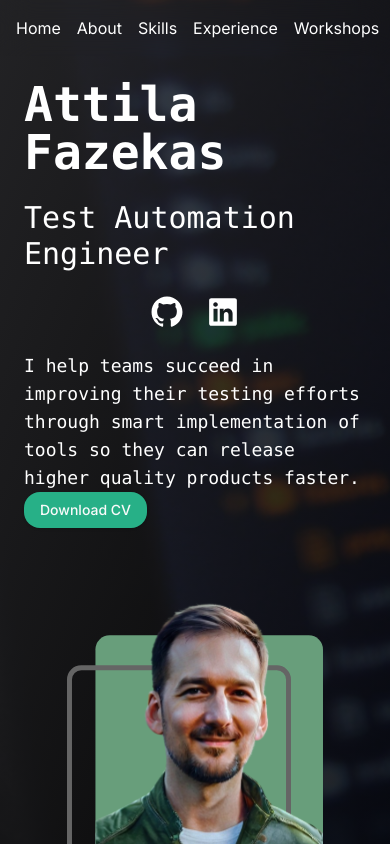
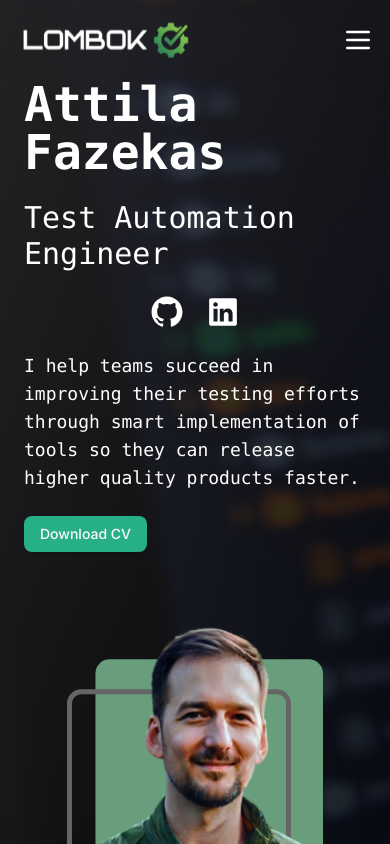
Before and after one commit to LombokAB/lombok-ab-website, a Next.js app: page / in a window 390 px wide. Shown: the top 844 px of the page. Built offline with nearby package versions, Linux system fonts and the light colour scheme.

Commit message:
feat: add and style hubmurger menu, improve linking on sections

```diff
--- a/src/components/ExperienceSection.tsx
+++ b/src/components/ExperienceSection.tsx
@@ -19,7 +19,10 @@ export const ExperienceSection: React.FC<ExperienceSectionProps> = ({
   certificationsTitle,
 }) => {
   return (
-    <section className="relative w-full bg-banner bg-cover min-h-dvh px-6 lg:px-16 content-center py-10">
+    <section
+      className="relative w-full bg-banner bg-cover min-h-dvh px-6 lg:px-16 content-center py-10"
+      id="experience"
+    >
       {/* Overlay */}
       <div className="absolute inset-0 bg-gradient-to-tl from-black to-zinc-800 opacity-85" />
       {/* Text Content */}
--- a/src/components/ExpertServicesSection.tsx
+++ b/src/components/ExpertServicesSection.tsx
@@ -1,5 +1,5 @@
 import { Service } from '@/data/services-data';
-import { ServiceCard } from './ServiceCard';
+import { ServiceCard } from '@/components/ServiceCard';
 
 interface ExpertServicesProps {
   header: string;
@@ -11,7 +11,10 @@ export const ExpertServicesSection: React.FC<ExpertServicesProps> = ({
   services,
 }) => {
   return (
-    <section className="md:px-12 bg-primary-grey min-h-dvh px-6 lg:px-16 content-center py-10 md:py-10 lg:py-0">
+    <section
+      className="md:px-12 bg-primary-grey min-h-dvh px-6 lg:px-16 content-center py-10 md:py-10 lg:py-0"
+      id="skills"
+    >
       <div className="container mx-auto">
         <h2 className="font-bold text-center text-white mb-12 ">{header}</h2>
         <div className="grid grid-cols-1 gap-10 md:grid-cols-2 lg:grid-cols-3">
--- a/src/components/Header.tsx
+++ b/src/components/Header.tsx
@@ -8,10 +8,10 @@ export const Header: React.FC = () => {
         <Navbar
           items={[
             { label: 'Home', href: '/' },
-            { label: 'About', href: '/about' },
-            { label: 'Skills', href: '/skills' },
-            { label: 'Experience', href: '/experience' },
-            { label: 'Workshops', href: '/workshops' },
+            { label: 'About', href: '#hero' },
+            { label: 'Skills', href: '#skills' },
+            { label: 'Experience', href: '#experience' },
+            { label: 'Workshops', href: '#workshops' },
             { label: 'Contact', href: '/contact' },
           ]}
           logoUrl={Logo}
--- a/src/components/Hero.tsx
+++ b/src/components/Hero.tsx
@@ -20,12 +20,15 @@ export const Hero: React.FC<HeroProps> = ({
   buttonLink,
 }) => {
   return (
-    <section className="relative min-h-dvh w-full bg-banner bg-cover px-6 lg:px-16 content-center pt-20 pb-10 md:py-10 lg:py-0">
+    <section
+      className="relative min-h-dvh w-full bg-banner bg-cover px-6 lg:px-16 content-center pt-20 pb-10 md:py-10 lg:py-0"
+      id="hero"
+    >
       {/* Overlay */}
       <div className="absolute inset-0 bg-gradient-to-tl from-black to-zinc-800 opacity-85"></div>
       {/* Text Content */}
       <div className="relative z-10 mx-auto flex flex-col lg:flex-row items-center justify-center">
-        <div className="flex-1 text-white lg:text-left space-y-6 max-w-prose gap-6">
+        <div className="flex-1 text-white lg:text-left space-y-6 max-w-prose">
           <h2 className="text-5xl lg:text-6xl font-bold text-start">{name}</h2>
           <h1 className="text-3xl lg:text-4xl text-start">{title}</h1>
           <div className="flex justify-center lg:justify-start gap-6 md:gap-10">
@@ -35,7 +38,9 @@ export const Hero: React.FC<HeroProps> = ({
           <p className="text-start text-lg">{paragraph}</p>
           {buttonLink && (
             <a href={buttonLink}>
-              <Button variant="default">{buttonText}</Button>
+              <Button variant="default" className="mt-6">
+                {buttonText}
+              </Button>
             </a>
           )}
         </div>
--- a/src/components/Navbar.tsx
+++ b/src/components/Navbar.tsx
@@ -1,7 +1,10 @@
+'use client';
 import Link from 'next/link';
-import React from 'react';
+import React, { useState, useEffect, useRef } from 'react';
 import { cn } from '@/lib/utils';
 import Image from 'next/image';
+import { AnimatePresence, motion } from 'framer-motion';
+import { MenuIcon, XIcon } from 'lucide-react';
 
 interface NavItem {
   label: string;
@@ -22,17 +25,42 @@ export const Navbar: React.FC<NavbarProps> = ({
   className,
   logoUrl,
 }) => {
+  const [isMobileMenuOpen, setMobileMenuOpen] = useState(false);
+  const mobileMenuRef = useRef<HTMLDivElement>(null);
+
+  const toggleMobileMenu = () => {
+    setMobileMenuOpen(!isMobileMenuOpen);
+  };
+
+  useEffect(() => {
+    const handleClickOutside = (event: MouseEvent) => {
+      if (
+        isMobileMenuOpen &&
+        mobileMenuRef.current &&
+        !mobileMenuRef.current.contains(event.target as Node)
+      ) {
+        setMobileMenuOpen(false);
+      }
+    };
+
+    document.addEventListener('mousedown', handleClickOutside);
+    return () => {
+      document.removeEventListener('mousedown', handleClickOutside);
+    };
+  }, [isMobileMenuOpen]);
+
   return (
     <nav className={cn('p-4 flex justify-between items-center', className)}>
-      <Link href="/">
-        <Image src={logoUrl} alt="Logo" />
+      <Link href="/" aria-label="Go to homepage">
+        <Image src={logoUrl} alt="Logo" priority />
       </Link>
-      <ul className="flex space-x-4 ">
+      {/* Desktop Navigation (Medium screens and up) */}
+      <ul className="hidden md:flex space-x-4">
         {items.map((item) => (
           <li key={item.href}>
             <Link
               href={item.href}
-              className="text-white hover:text-gray-300"
+              className="text-white hover:text-design-green transition-colors duration-300"
               onClick={item.onClick}
             >
               {item.label}
@@ -41,6 +69,59 @@ export const Navbar: React.FC<NavbarProps> = ({
         ))}
       </ul>
       {children}
+
+      {/* Mobile Hamburger Menu Button (Small screens)  */}
+      <motion.button
+        className="md:hidden text-white hover:text-design-green/85 focus:outline-none z-50"
+        onClick={toggleMobileMenu}
+        aria-label="Toggle navigation menu"
+      >
+        {isMobileMenuOpen ? (
+          <motion.div
+            initial={{ opacity: 0, y: -10 }}
+            animate={{ opacity: 1, y: 0 }}
+            transition={{ duration: 0.2, ease: 'easeOut' }}
+          >
+            <XIcon className="size-8" />
+          </motion.div>
+        ) : (
+          <motion.div
+            initial={{ opacity: 0, y: -10 }}
+            animate={{ opacity: 1, y: 0 }}
+            transition={{ duration: 0.2, ease: 'easeOut' }}
+          >
+            <MenuIcon className="size-8" />
+          </motion.div>
+        )}
+      </motion.button>
+
+      {/* Mobile menu panel (small screens) - animatePresence for mount/unmount animation */}
+      <AnimatePresence>
+        {isMobileMenuOpen && (
+          <motion.div
+            ref={mobileMenuRef}
+            className="md:hidden absolute top-full left-0 right-0 shadow-md bg-neutral-900/95"
+            initial={{ opacity: 0, y: -10 }}
+            animate={{ opacity: 1, y: 0 }}
+            exit={{ opacity: 0, y: -10 }}
+            transition={{ duration: 0.2, ease: 'easeOut' }}
+          >
+            <ul className="text-center space-y-4 py-2">
+              {items.map((item) => (
+                <li key={item.href}>
+                  <Link
+                    href={item.href}
+                    className="text-white hover:text-design-green transition-colors duration-300 text-lg"
+                    onClick={item.onClick}
+                  >
+                    {item.label}
+                  </Link>
+                </li>
+              ))}
+            </ul>
+          </motion.div>
+        )}
+      </AnimatePresence>
     </nav>
   );
 };
--- a/src/components/WorkshopsSection.tsx
+++ b/src/components/WorkshopsSection.tsx
@@ -1,5 +1,5 @@
 import { Workshop } from '@/data/workshops-data';
-import { Carousel } from './Carousel';
+import { Carousel } from '@/components/Carousel';
 import Image from 'next/image';
 import Link from 'next/link';
 
@@ -15,7 +15,10 @@ export const WorkshopsSection: React.FC<WorkshopsSectionProps> = ({
   const autoSlide = true;
   const interval = 10000;
   return (
-    <section className="md:px-12 bg-primary-grey min-h-dvh px-6 lg:px-16 content-center py-10 md:py-10 lg:py-0">
+    <section
+      className="md:px-12 bg-primary-grey min-h-dvh px-6 lg:px-16 content-center py-10 md:py-10 lg:py-0"
+      id="workshops"
+    >
       <div className="container flex flex-col items-center justify-center flex-wrap">
         <h2 className="font-bold text-center text-white">{title}</h2>
         <Carousel autoSlide={autoSlide} interval={interval}>
--- a/src/components/ui/button.tsx
+++ b/src/components/ui/button.tsx
@@ -10,7 +10,7 @@ const buttonVariants = cva(
     variants: {
       variant: {
         default:
-          'bg-button-green text-primary-foreground shadow hover:bg-button-green/90 rounded-2xl	 border-transparent',
+          'bg-button-green text-primary-foreground shadow hover:bg-button-green/90 rounded-lg	 border-transparent',
         destructive:
           'bg-destructive text-destructive-foreground shadow-sm hover:bg-destructive/90',
         outline:
--- a/tailwind.config.ts
+++ b/tailwind.config.ts
@@ -74,6 +74,9 @@ const config = {
     },
   },
   plugins: [tailwindcssAnimate],
+  corePlugins: {
+    backdropFilter: true,
+  },
 } satisfies Config;
 
 export default config;
```
